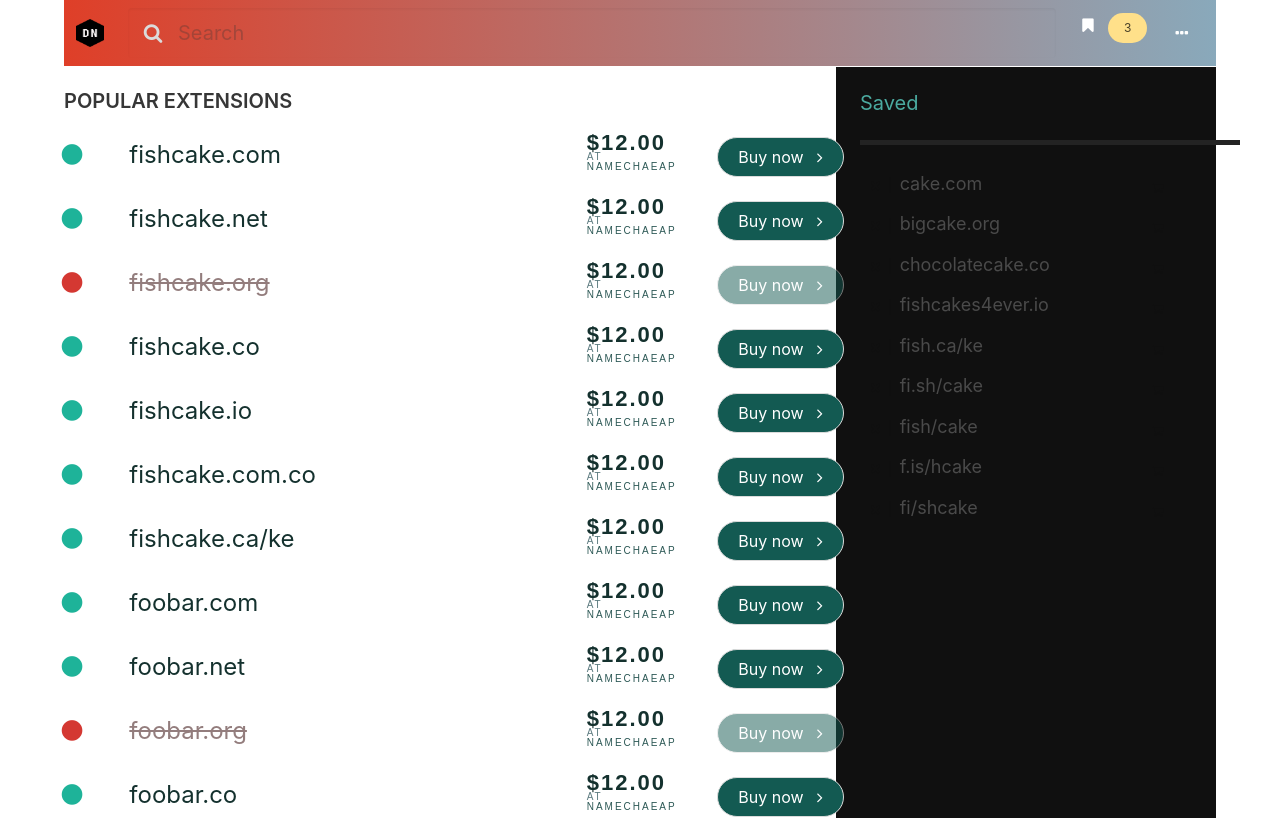
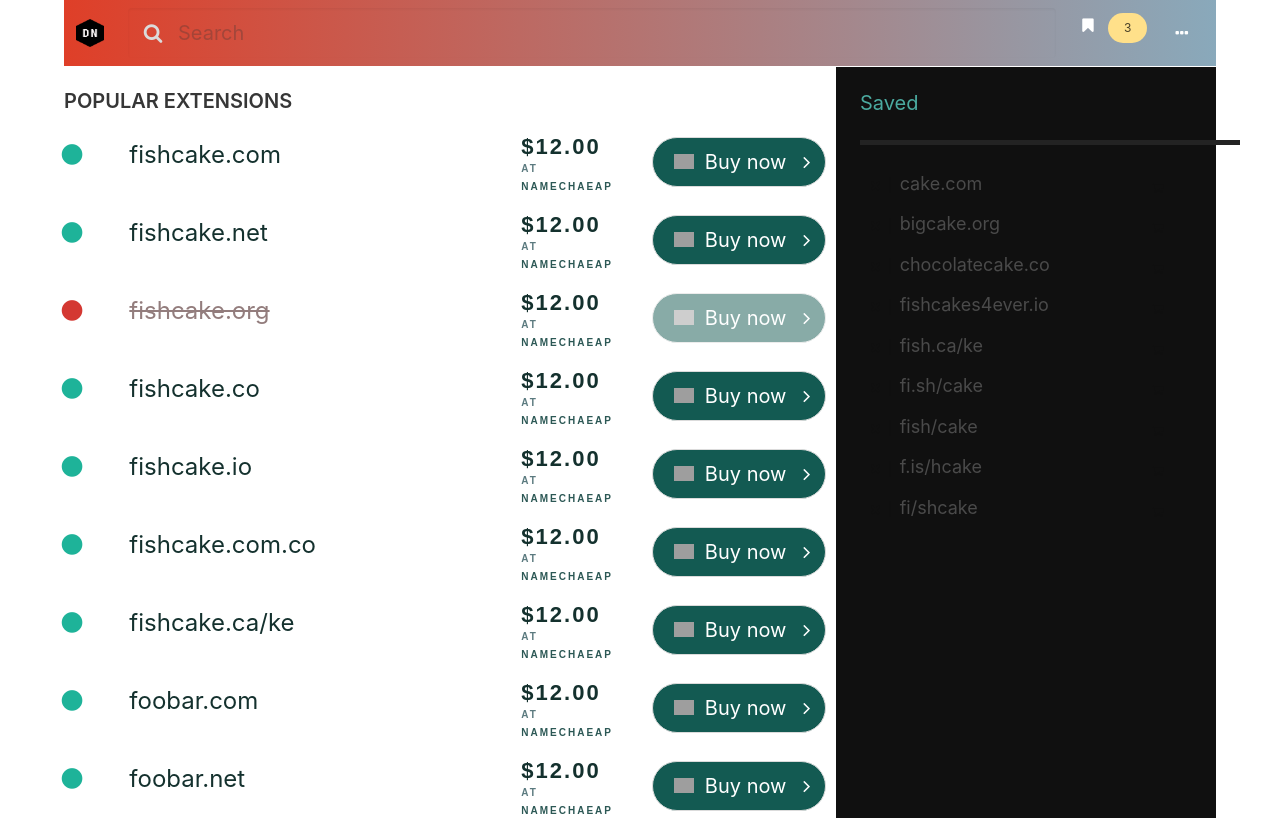
Before and after one commit to EdgarXolop/s31-dev, a React (Create React App) app: page / in a window 1280 px wide. Shown: the top 818 px of the page. Built offline with nearby package versions, Linux system fonts and the light colour scheme; grey boxes are pictures that could not be loaded.

Commit message:
icons and text

```diff
--- a/src/components/Domain.js
+++ b/src/components/Domain.js
@@ -9,7 +9,8 @@ class Domain extends Component {
         domain : this.props.domain,
         dot:"fa fa-circle",
         bookmark:"fa fa-bookmark",
-        selected: "fa fa-circle"
+        selected: "fa fa-circle",
+        namecheapLogo: "assets/namecheap-icon.png"
     }
 
     over=()=>{
@@ -32,7 +33,7 @@ class Domain extends Component {
                         {!this.state.domain.available?<i className={this.state.dot} ></i>:null}
                     </span>
                 </div>
-                <div className={(this.state.domain.available? null:"disabled") + ' column is-7 domain-txt'} >
+                <div className={(this.state.domain.available? null:"disabled") + ' column is-6 domain-txt'} >
                     {this.state.domain.name}
                 </div>
                 <div className="column is-2 div-price">
@@ -42,10 +43,11 @@ class Domain extends Component {
                         <label class="namecheap">NAMECHAEAP</label>
                     </div>
                 </div>
-                <div className="column is-1">
-                    <button className="button is-rounded btn-buy" disabled={!this.state.domain.available} onClick={()=>{
-                        this.props.buy(this.props.index)
-                    }}>
+                <div className="column is-2">
+                    <button className="button is-medium is-rounded btn-buy" disabled={!this.state.domain.available} onClick={()=>{this.props.buy(this.props.index)}}>
+                        &nbsp;
+                        <img src={this.state.namecheapLogo} width="20px"/>
+                        &nbsp;
                         Buy now &nbsp;&nbsp;
                         <i className="fa fa-angle-right"></i>
                     </button>
--- a/src/components/dumb/Navbar.js
+++ b/src/components/dumb/Navbar.js
@@ -1,4 +1,4 @@
-import React, { Component } from 'react';
+import React from 'react';
 import PropTypes from "prop-types";
 
 function Navbar (props) {
--- a/src/styles/Domain.css
+++ b/src/styles/Domain.css
@@ -30,7 +30,6 @@
     line-height: 0px;
     color: #14312e;
     font-family: sans-serif;
-    font-weight: bold;
     padding: 0px !important;
     margin: 0px !important;
 }
@@ -55,5 +54,6 @@
 }
 
 .div-price{
-    line-height: 10px !important;
+    line-height: 18px !important;
+    font-weight: bold;
 }
```
